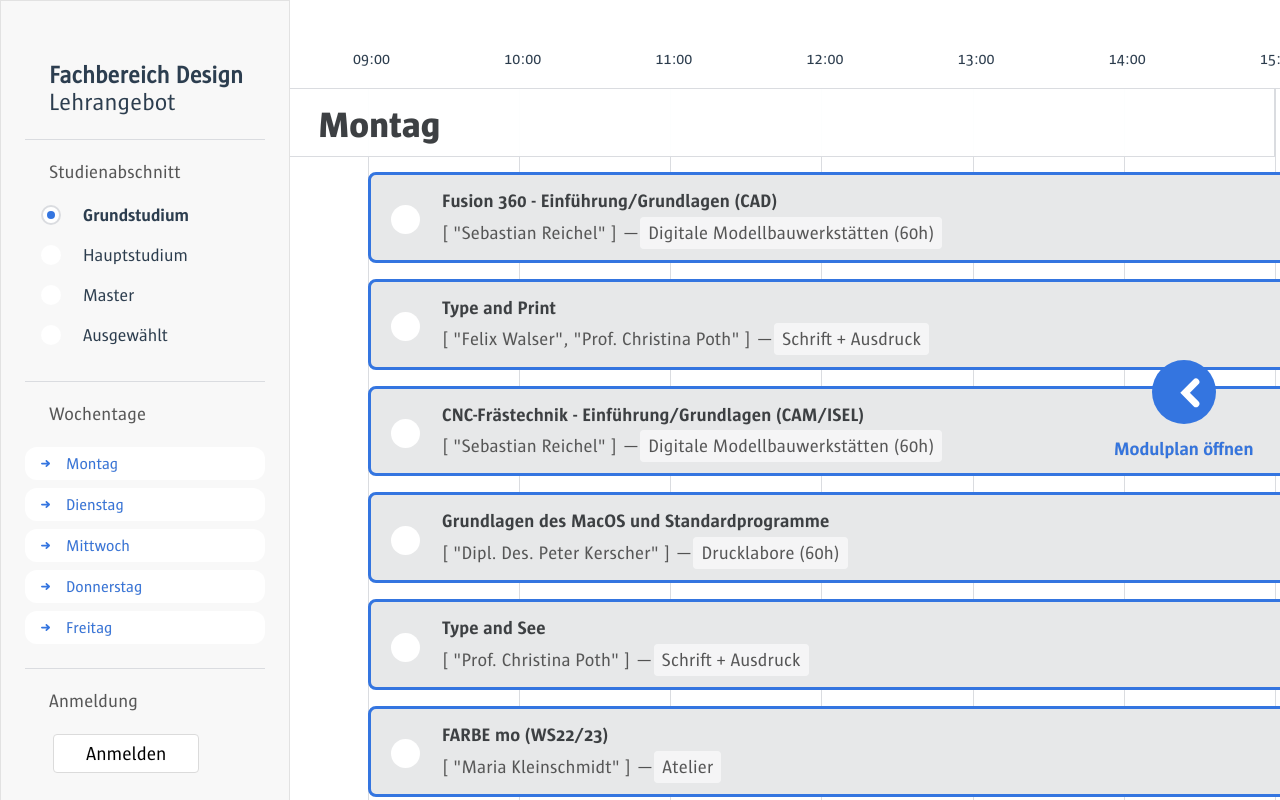
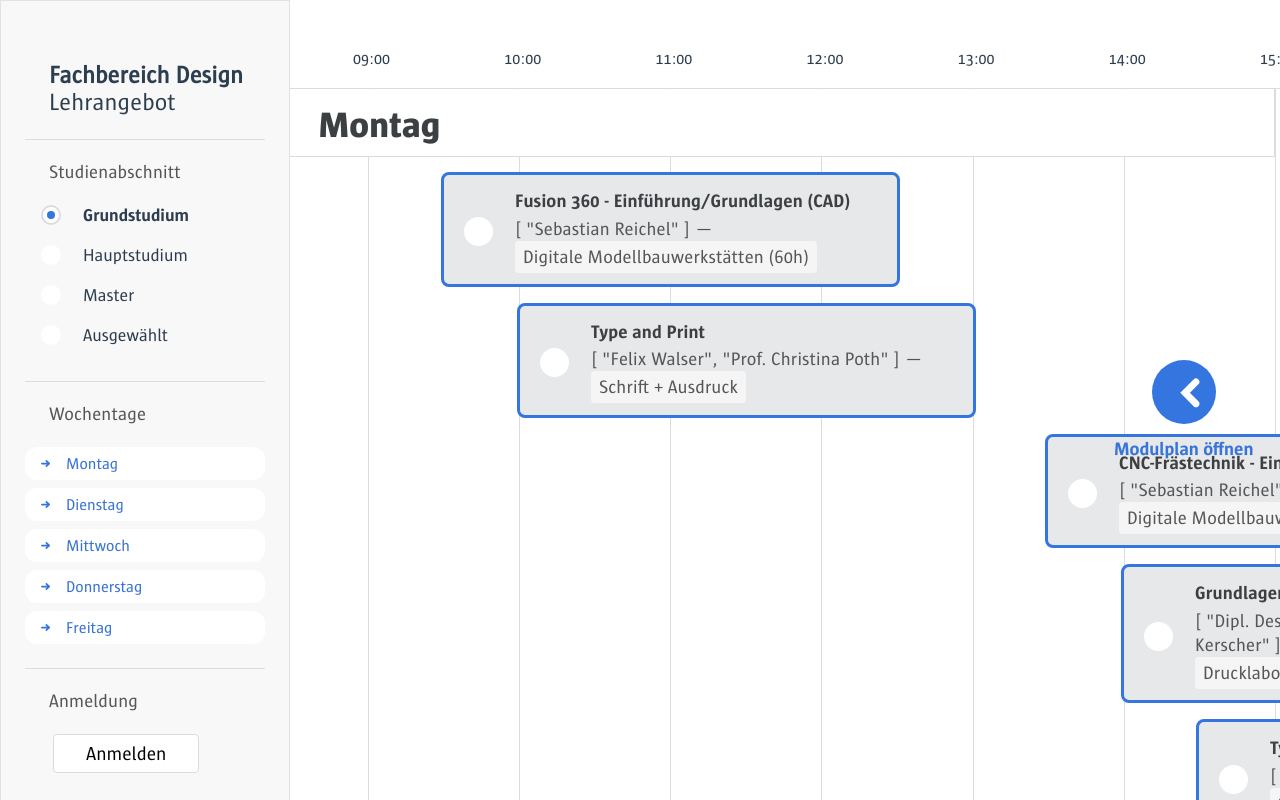
Before and after one commit to brechtknecht/FHP-Kursplaner, a Vue app: page /#/ in a window 1280 px wide. Shown: the top 800 px of the page. Built offline with nearby package versions, Linux system fonts and the light colour scheme.

Commit message:
fixed timings

```diff
--- a/src/components/course.vue
+++ b/src/components/course.vue
@@ -1,6 +1,6 @@
 <template>
   <!-- <div class="course" :style="{'grid-column' : column}"> -->
-  <div  class="course"
+  <div class="course"
         :class="{
           selected: isSelected,
           remembered: isRemembered,
@@ -65,7 +65,6 @@
       /* Calculates the Position of the Line in the Grid */
       soursePosition() {
         let columnWidth = 150;
-
         let start = this.$props.position.start;
         let end = this.$props.position.end;
 
@@ -76,13 +75,11 @@
 
         let BORDER_WIDTH = 2;
 
-        let startPosition = ((start.hour.value - 9) * columnWidth) + (start.minutes.value * (columnWidth / 60));
-        let endPosition = ((end.hour.value - 9) * columnWidth) + (end.minutes.value * (columnWidth / 60));
+        let startPosition = ((start.hour - 9) * columnWidth) + (start.minutes * (columnWidth / 60));
+        let endPosition = ((end.hour - 9) * columnWidth) + (end.minutes * (columnWidth / 60));
 
         let offsetStart = Math.floor(startPosition / columnWidth) - BORDER_WIDTH;
         let offsetEnd = Math.floor(endPosition / columnWidth) - BORDER_WIDTH;
-
-
 
         return {
           left: startPosition + offsetStart + 'px',
--- a/src/components/courseCanvas.vue
+++ b/src/components/courseCanvas.vue
@@ -48,7 +48,7 @@
           </div>
 
         <div class="course-wrapper" v-for="(course, index) in courses.data" :key="course.id">
-          <course :tabindex="index" :id="course._id" :position="{
+          <course :tabindex="index" :id="course.id" :position="{
             row: index,
             start:    course.fixture.begin,
             end:      course.fixture.end,
```
